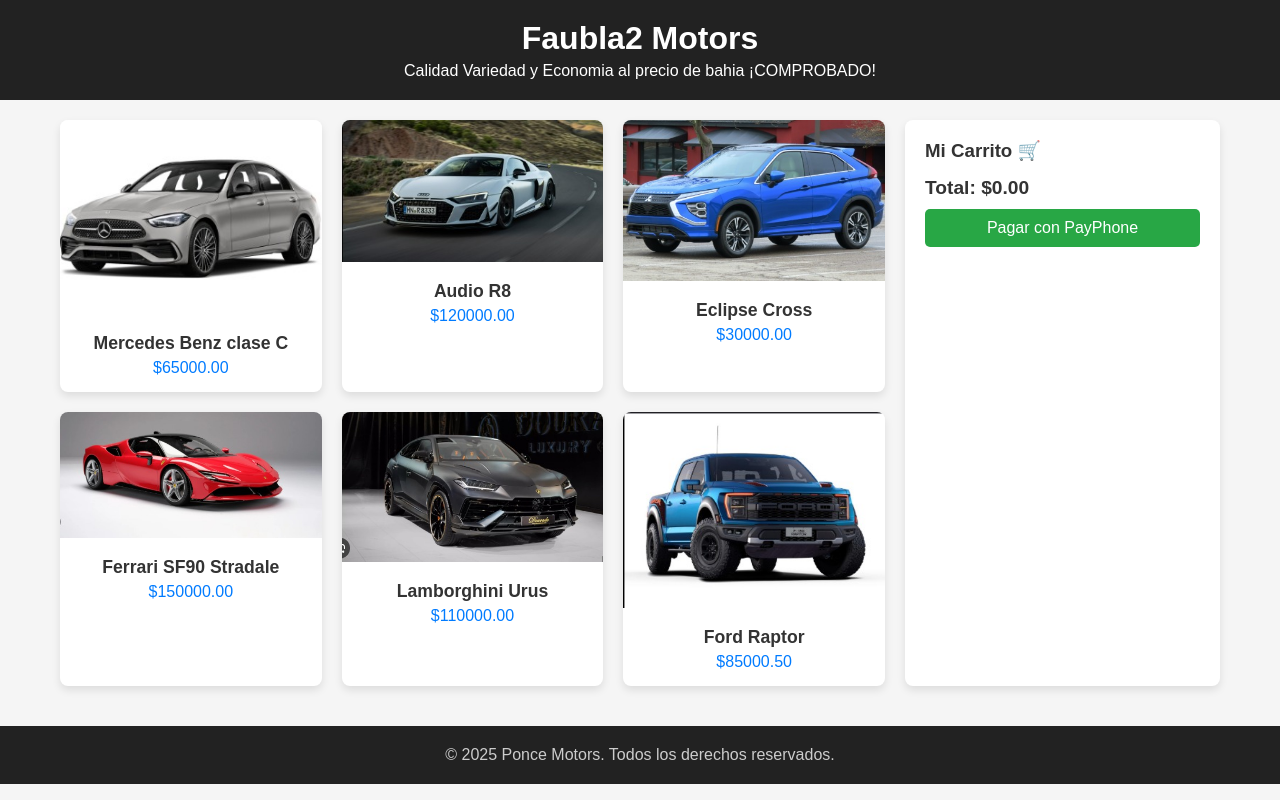
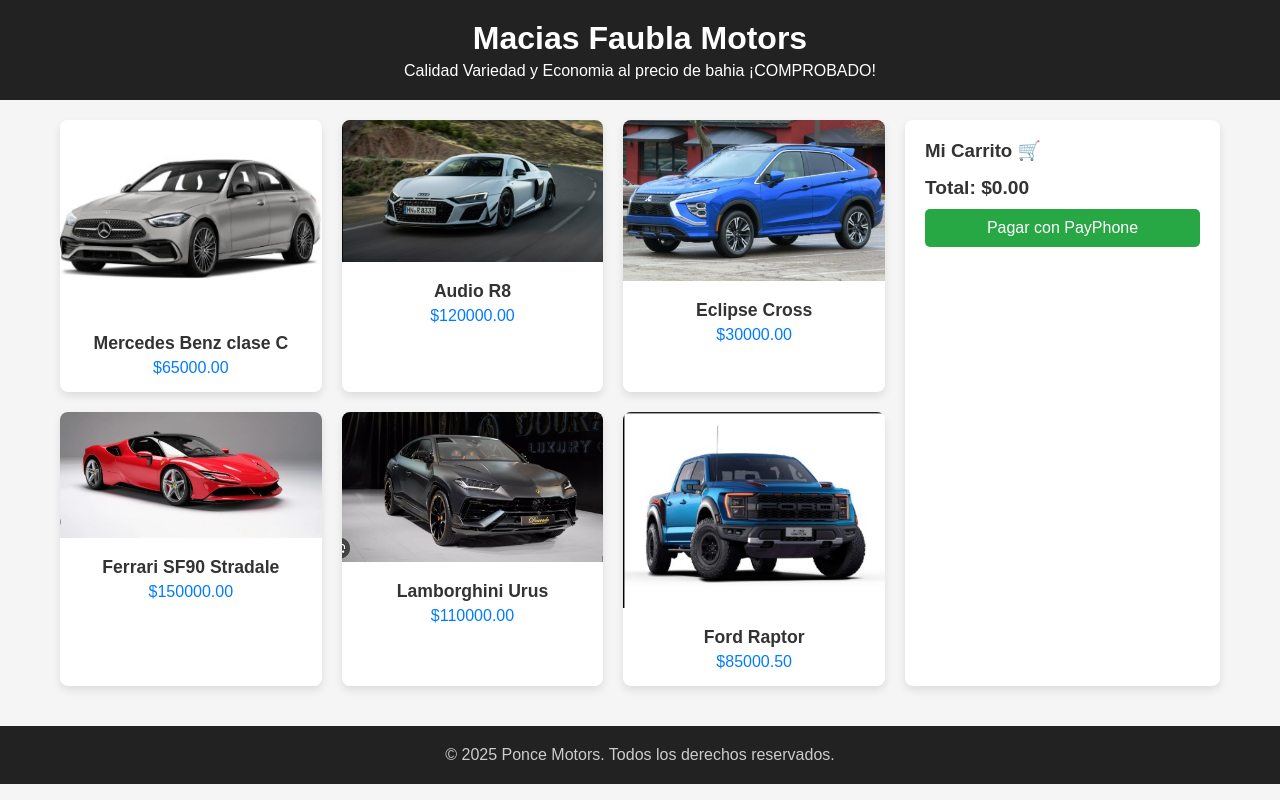
Before and after one commit to faubla11/integracion, a plain HTML site: page index.html in a window 1280 px wide. Drawn offline with Linux system fonts and the light colour scheme.

Commit message:
nuevo cambio

```diff
--- a/index.html
+++ b/index.html
@@ -7,7 +7,7 @@
 </head>
 <body>
   <header>
-    <h1>Faubla2 Motors</h1>
+    <h1>Macias Faubla Motors</h1>
     <p>Calidad Variedad y Economia al precio de bahia ¡COMPROBADO!</p>
   </header>
 
```
